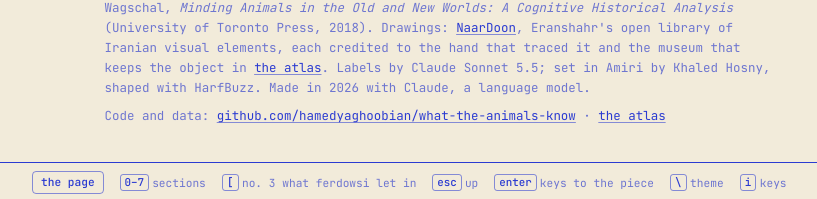
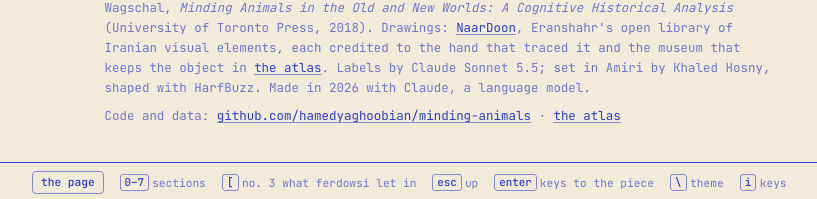
Before and after one commit to hamedyaghoobian/hamedyaghoobian.github.io, a Jekyll site: the page readings-otherwise/what-the-animals-know/index.html, which Jekyll copies as it is, in a window 1280 px wide and 900 px high, scrolled down 1689 px. Shown: the part 698-897 px from the top of the window, without its empty margins (8-825 px from the left). Built offline with Jekyll 4.4.1, drawn with Linux system fonts in a browser that asks for light colours.

Commit message:
What the Animals Know: code at minding-animals

```diff
--- a/readings-otherwise/what-the-animals-know/atlas/index.html
+++ b/readings-otherwise/what-the-animals-know/atlas/index.html
@@ -117,7 +117,7 @@
 
   <section class="ro-label">
     <p class="colophon">The judgements were made by Claude Sonnet 5.5 under the scheme in the code, from the categories of Steven Wagschal, <em>Minding Animals in the Old and New Worlds</em> (Toronto, 2018); 60 drawn at random were read again, 54 agreed, 2 were wrong and corrected, 4 arguable. Texts from <a href="https://ganjoor.net">Ganjoor</a>.</p>
-    <p class="colophon">Code and data: <a href="https://github.com/hamedyaghoobian/what-the-animals-know">github.com/hamedyaghoobian/what-the-animals-know</a></p>
+    <p class="colophon">Code and data: <a href="https://github.com/hamedyaghoobian/minding-animals">github.com/hamedyaghoobian/minding-animals</a></p>
   </section>
 </main>
 
--- a/readings-otherwise/what-the-animals-know/index.html
+++ b/readings-otherwise/what-the-animals-know/index.html
@@ -19,7 +19,7 @@
 <link rel="preconnect" href="https://fonts.gstatic.com" crossorigin>
 <link href="https://fonts.googleapis.com/css2?family=Libre+Franklin:ital,wght@0,400;0,500;0,600;0,800;1,400&family=JetBrains+Mono:wght@400;500&family=Newsreader:ital,opsz,wght@0,6..72,400;0,6..72,500;1,6..72,400&family=IBM+Plex+Sans+Arabic:wght@400;600&display=swap" rel="stylesheet">
 <link rel="stylesheet" href="/assets/main.css?v=fp6">
-<link rel="stylesheet" href="animals.css?v=3">
+<link rel="stylesheet" href="animals.css?v=4">
 <link rel="icon" type="image/svg+xml" href="/assets/images/favicon.svg?v=key2">
 <link rel="icon" type="image/png" sizes="192x192" href="/assets/images/favicon-light.png?v=key2" media="(prefers-color-scheme: light)">
 <link rel="icon" type="image/png" sizes="192x192" href="/assets/images/favicon-dark.png?v=key2" media="(prefers-color-scheme: dark)">
@@ -117,7 +117,7 @@
     </div>
 
     <p class="colophon">Texts: <a href="https://ganjoor.net/monshi/kelile-demni">Kalila wa Dimna</a>, <a href="https://ganjoor.net/attar/manteghotteyr">Manteq al-Tayr</a> and the <a href="https://ganjoor.net/ferdousi/shahname">Shahnameh</a> on Ganjoor. Frame: Steven Wagschal, <em>Minding Animals in the Old and New Worlds: A Cognitive Historical Analysis</em> (University of Toronto Press, 2018). Drawings: <a href="https://library.eranshahr.com">NaarDoon</a>, Eranshahr's open library of Iranian visual elements, each credited to the hand that traced it and the museum that keeps the object in <a href="atlas/#drawings">the atlas</a>. Labels by Claude Sonnet 5.5; set in Amiri by Khaled Hosny, shaped with HarfBuzz. Made in 2026 with Claude, a language model.</p>
-    <p class="colophon">Code and data: <a href="https://github.com/hamedyaghoobian/what-the-animals-know">github.com/hamedyaghoobian/what-the-animals-know</a> · <a href="atlas/">the atlas</a></p>
+    <p class="colophon">Code and data: <a href="https://github.com/hamedyaghoobian/minding-animals">github.com/hamedyaghoobian/minding-animals</a> · <a href="atlas/">the atlas</a></p>
   </section>
 </main>
 
@@ -140,6 +140,6 @@
 <noscript><p class="fallback">This piece needs JavaScript.</p></noscript>
 
 <script src="../piece.js?v=5"></script>
-<script src="animals.js?v=3"></script>
+<script src="animals.js?v=4"></script>
 </body>
 </html>
```
Also changed, not shown: readings-otherwise.md (+1 -1 lines).
